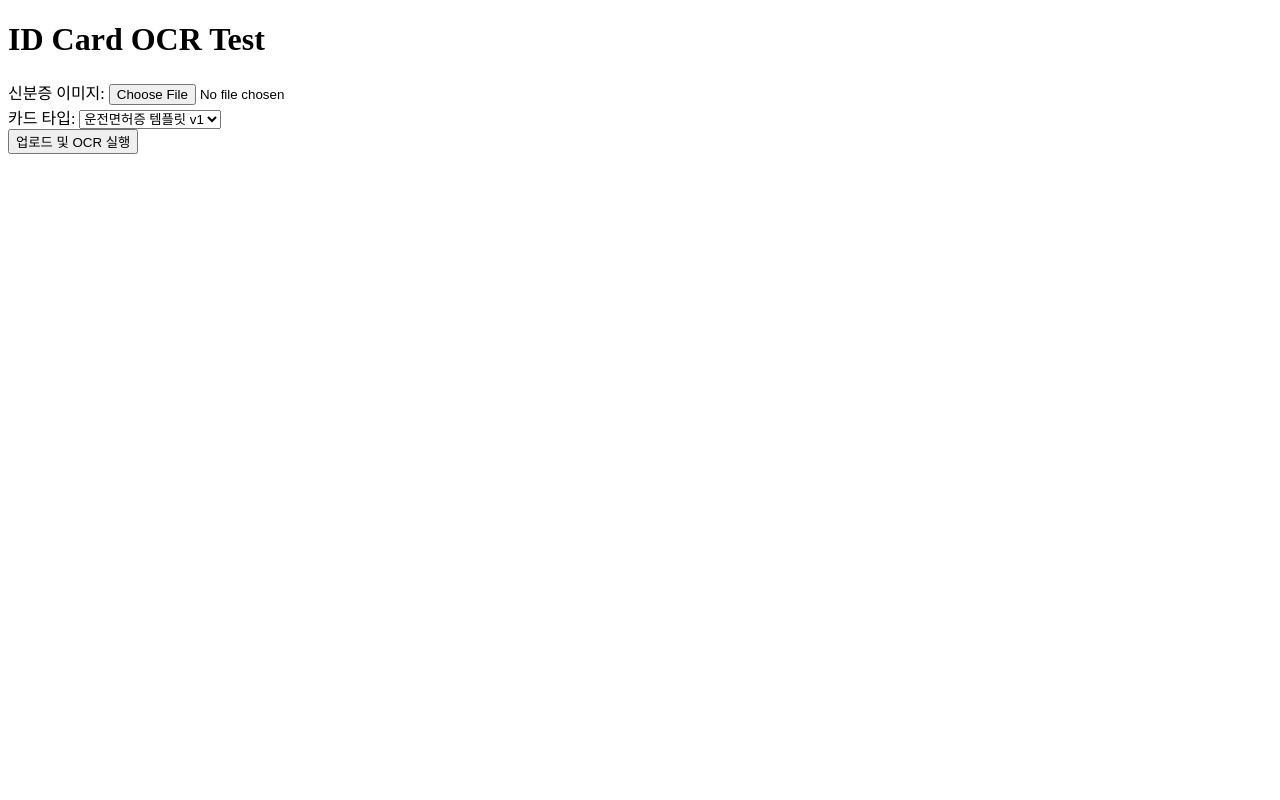
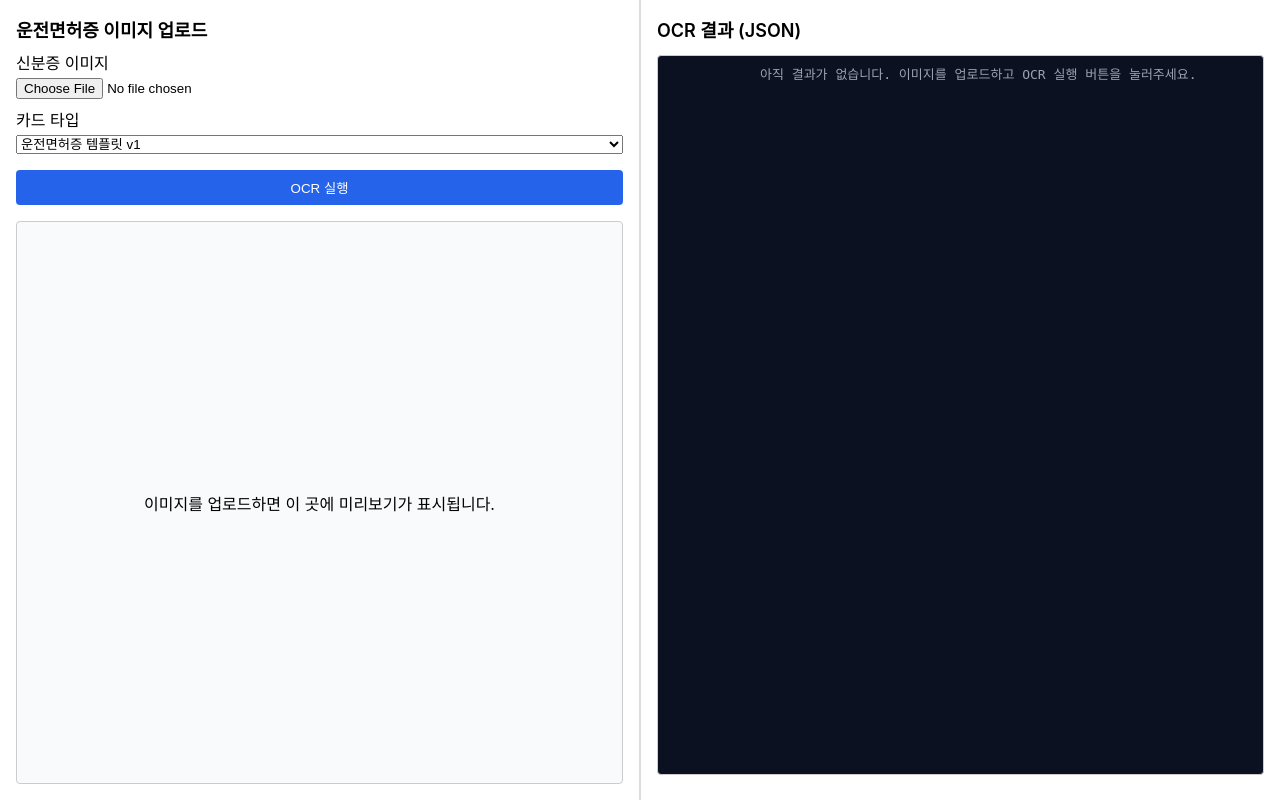
Before and after one commit to rlckdwkd55/idcard-ocr, a Flask app: page / in a window 1280 px wide. Run offline with Flask 3, Linux system fonts and the light colour scheme.

Commit message:
ocr project done

```diff
--- /dev/null
+++ b/static/css/style.css
@@ -0,0 +1,102 @@
+* {
+    box-sizing: border-box;
+}
+
+body {
+    margin: 0;
+    font-family: -apple-system, BlinkMacSystemFont, "Segoe UI", sans-serif;
+    height: 100vh;
+}
+
+.page-container {
+    display: flex;
+    height: 100vh;
+}
+
+.panel {
+    flex: 1;
+    padding: 16px;
+    border-left: 1px solid #ddd;
+    overflow: auto;
+}
+
+.panel-left {
+    border-left: none;
+    border-right: 1px solid #ddd;
+    display: flex;
+    flex-direction: column;
+    gap: 16px;
+}
+
+.panel-title {
+    font-size: 18px;
+    font-weight: 600;
+    margin-bottom: 8px;
+}
+
+.upload-form {
+    display: flex;
+    flex-direction: column;
+    gap: 8px;
+}
+
+.form-row {
+    display: flex;
+    flex-direction: column;
+    gap: 4px;
+}
+
+.upload-btn {
+    margin-top: 8px;
+    padding: 8px 12px;
+    border: none;
+    background: #2563eb;
+    color: white;
+    border-radius: 4px;
+    cursor: pointer;
+}
+
+.upload-btn:hover {
+    background: #1d4ed8;
+}
+
+.preview-box {
+    flex: 1;
+    border: 1px solid #ccc;
+    border-radius: 4px;
+    padding: 8px;
+    display: flex;
+    align-items: center;
+    justify-content: center;
+    background: #f9fafb;
+}
+
+.preview-box img {
+    max-width: 100%;
+    max-height: 100%;
+    object-fit: contain;
+}
+
+.json-box {
+    width: 100%;
+    height: calc(100vh - 80px);
+    border: 1px solid #ccc;
+    border-radius: 4px;
+    padding: 8px;
+    background: #0b1120;
+    color: #e5e7eb;
+    font-family: "JetBrains Mono", "Fira Code", monospace;
+    font-size: 13px;
+    white-space: pre-wrap;
+    overflow: auto;
+}
+
+.json-box.empty {
+    color: #9ca3af;
+}
+
+.error-text {
+    color: #dc2626;
+    margin-top: 4px;
+    font-size: 13px;
+}
--- /dev/null
+++ b/static/js/ocr.js
@@ -0,0 +1,65 @@
+console.log("OCR JS loaded");
+
+const form = document.getElementById('ocr-form');
+const imageInput = document.getElementById('image-input');
+const imagePreview = document.getElementById('image-preview');
+const previewPlaceholder = document.getElementById('preview-placeholder');
+const jsonOutput = document.getElementById('json-output');
+const errorMessage = document.getElementById('error-message');
+
+// 이미지 미리보기
+imageInput.addEventListener('change', () => {
+    const file = imageInput.files[0];
+    if (!file) {
+        imagePreview.style.display = 'none';
+        previewPlaceholder.style.display = 'block';
+        return;
+    }
+
+    const reader = new FileReader();
+    reader.onload = (e) => {
+        imagePreview.src = e.target.result;
+        imagePreview.style.display = 'block';
+        previewPlaceholder.style.display = 'none';
+    };
+    reader.readAsDataURL(file);
+});
+
+// 폼 submit → fetch로 API 호출
+form.addEventListener('submit', async (e) => {
+    e.preventDefault();
+    errorMessage.style.display = 'none';
+
+    const file = imageInput.files[0];
+    if (!file) {
+        errorMessage.textContent = '이미지를 선택하세요.';
+        errorMessage.style.display = 'block';
+        return;
+    }
+
+    const formData = new FormData(form);
+
+    jsonOutput.classList.remove('empty');
+    jsonOutput.textContent = '요청 중입니다...';
+
+    try {
+        const res = await fetch('/api/ocr/id-card', {
+            method: 'POST',
+            body: formData
+        });
+
+        if (!res.ok) {
+            const errorText = await res.text();
+            jsonOutput.textContent = `오류 응답: ${res.status}\n${errorText}`;
+            return;
+        }
+
+        const data = await res.json();
+
+        jsonOutput.textContent = JSON.stringify(data, null, 2);
+
+    } catch (err) {
+        console.error(err);
+        jsonOutput.textContent = '요청 중 오류가 발생했습니다.';
+    }
+});
--- a/templates/index.html
+++ b/templates/index.html
@@ -3,23 +3,46 @@
 <head>
     <meta charset="UTF-8">
     <title>ID Card OCR Test</title>
+    <link rel="stylesheet" href="/static/css/style.css">
 </head>
 <body>
-<h1>ID Card OCR Test</h1>
+<div class="page-container">
 
-<form id="ocr-form" method="post" enctype="multipart/form-data" action="/api/ocr/id-card">
-    <div>
-        <label>신분증 이미지:</label>
-        <input type="file" name="image" accept="image/*" required>
+    <!-- 좌측: 업로드 + 이미지 미리보기 -->
+    <div class="panel panel-left">
+        <div>
+            <div class="panel-title">운전면허증 이미지 업로드</div>
+            <form id="ocr-form" class="upload-form" enctype="multipart/form-data">
+                <div class="form-row">
+                    <label>신분증 이미지</label>
+                    <input type="file" name="image" id="image-input" accept="image/*" required>
+                </div>
+                <div class="form-row">
+                    <label>카드 타입</label>
+                    <select name="card_type" id="card-type-select">
+                        <option value="driver_license_v1">운전면허증 템플릿 v1</option>
+                    </select>
+                </div>
+                <button type="submit" class="upload-btn">OCR 실행</button>
+                <div id="error-message" class="error-text" style="display:none;"></div>
+            </form>
+        </div>
+
+        <div class="preview-box">
+            <img id="image-preview" alt="업로드한 이미지 미리보기" style="display:none;">
+            <span id="preview-placeholder">이미지를 업로드하면 이 곳에 미리보기가 표시됩니다.</span>
+        </div>
     </div>
-    <div>
-        <label>카드 타입:</label>
-        <select name="card_type">
-            <option value="driver_license_v1">운전면허증 템플릿 v1</option>
-        </select>
+
+    <!-- 우측: JSON 결과 -->
+    <div class="panel">
+        <div class="panel-title">OCR 결과 (JSON)</div>
+        <pre id="json-output" class="json-box empty">
+            아직 결과가 없습니다. 이미지를 업로드하고 OCR 실행 버튼을 눌러주세요.
+        </pre>
     </div>
-    <button type="submit">업로드 및 OCR 실행</button>
-</form>
+</div>
 
+<script src="/static/js/ocr.js"></script>
 </body>
 </html>
```
